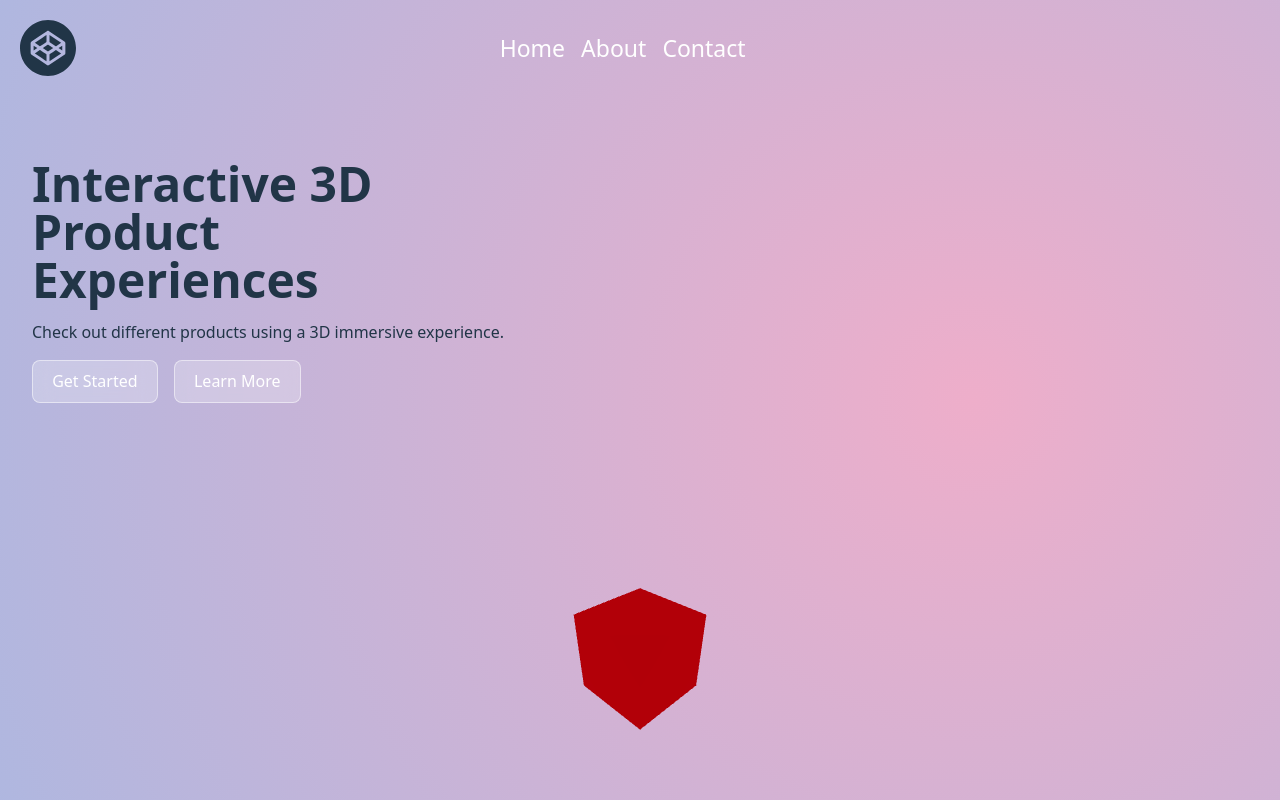
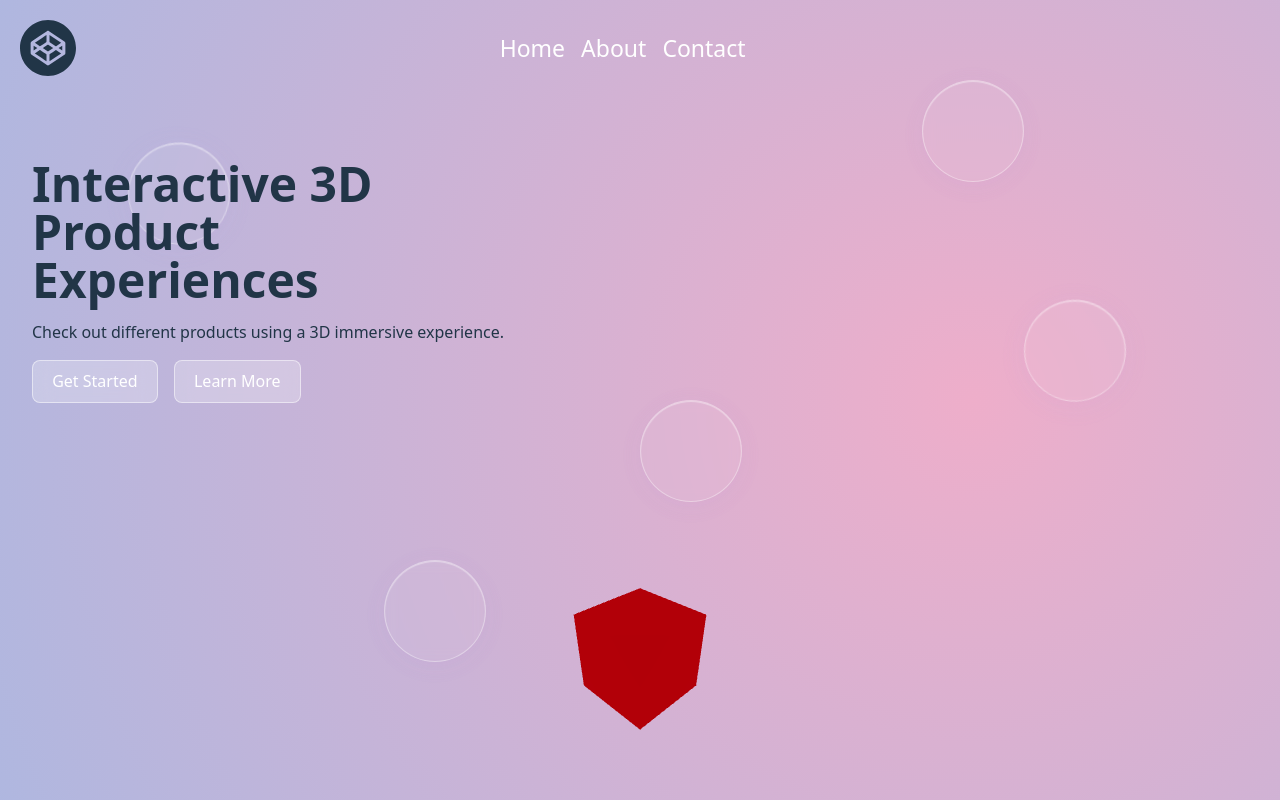
Before and after one commit to shehryarf67/Three.js-3D-Product-Configurator, a React (Vite) app: page / in a window 1280 px wide. Shown: the top 800 px of the page. Built offline with nearby package versions, Linux system fonts and the light colour scheme.

Commit message:
Adding floating, glossy, crystally circles in the background for decorating.

```diff
--- a/src/App.jsx
+++ b/src/App.jsx
@@ -108,10 +108,23 @@ const Cube = ({ position, size, color }) => {
   );
 };
 
+const CircleFloating = () => {
+  return (
+    <>
+      <div className="floating-circle circle-1"></div>
+      <div className="floating-circle circle-2"></div>
+      <div className="floating-circle circle-3"></div>
+      <div className="floating-circle circle-4"></div>
+      <div className="floating-circle circle-5"></div>
+    </>
+  );
+}
+
 export default function App() {
   return (
     <div style={{ width: "100vw", height: "100vh" }}>
       <Navbar />
+      <CircleFloating />
       <Hero />
       <About />
       <div className="footer">© 2026 My Three.js Scene</div>
--- a/src/index.css
+++ b/src/index.css
@@ -137,6 +137,69 @@ ul {
   margin-right: 1rem;
 }
 
+.floating-circle {
+  position: absolute;
+  border-radius: 50%;
+  width: 100px;
+  height: 100px;
+  z-index: -1;
+  background: rgba(255, 255, 255, 0.08);
+  backdrop-filter: blur(6px);
+  -webkit-backdrop-filter: blur(6px);
+  border: 1px solid rgba(255, 255, 255, 0.432);
+  box-shadow:
+    inset 0 1px 1px rgba(255, 255, 255, 0.5),
+    0 4px 24px rgba(180, 140, 220, 0.12);
+  opacity: 0.85;
+  animation: float 8s ease-in-out infinite;
+}
+
+.floating-circle.circle-1 {
+  top: 20%;
+  left: 10%;
+  animation-delay: 2s;
+}
+
+.floating-circle.circle-2 {
+  top: 40%;
+  left: 80%;
+  animation-delay: 4s;
+}
+
+.floating-circle.circle-3 {
+  top: 70%;
+  left: 30%;
+  animation-delay: 6s;
+}
+
+.floating-circle.circle-4 {
+  top: 50%;
+  left: 50%;
+  animation-delay: 8s;
+}
+
+.floating-circle.circle-5 {
+  top: 10%;
+  right: 20%;
+  animation-delay: 10s;
+}
+
+@keyframes float {
+
+  0%,
+  100% {
+    transform: translateY(0px) rotate(0deg);
+  }
+
+  33% {
+    transform: translateY(-30px) rotate(15deg);
+  }
+
+  66% {
+    transform: translateY(15px) rotate(-10deg);
+  }
+}
+
 body {
   margin: 0;
   /* display: flex; */
@@ -164,10 +227,12 @@ h1 {
   backdrop-filter: blur(10px);
   color: white;
 }
+
 .toggle-button button:hover {
   background: #EEAECA;
   background: radial-gradient(circle, rgba(148, 187, 233, 1) 0%, rgba(238, 174, 202, 1) 100%);
 }
+
 button {
   border-radius: 8px;
   border: 1px solid transparent;
```
